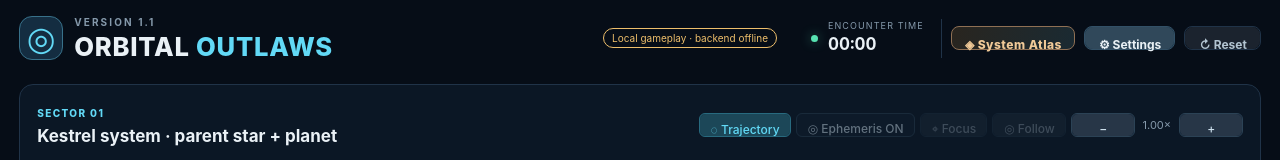
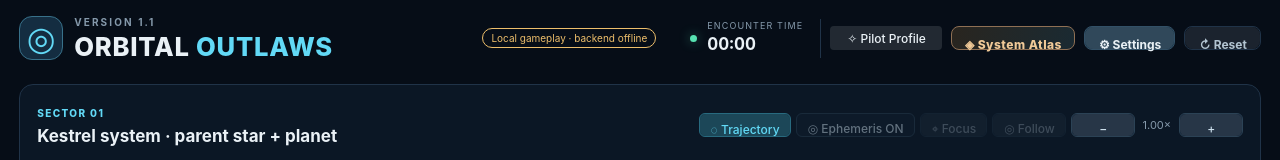
Before and after one commit to MaxKuftinec/orbital-outlaws, a Vue app in the folder frontend/: page / in a window 1280 px wide. Shown: the top 160 px of the page. Built offline with nearby package versions, Linux system fonts and the light colour scheme; no server answers.

Commit message:
ui(profile): add pilot identity action alongside System Atlas

```diff
--- a/frontend/src/App.vue
+++ b/frontend/src/App.vue
@@ -7,6 +7,7 @@ import TelemetryPanel from './components/TelemetryPanel.vue'
 import TargetingPanel from './components/TargetingPanel.vue'
 import NavigationPanel from './components/NavigationPanel.vue'
 import SystemAtlas from './components/SystemAtlas.vue'
+import PilotProfile from './components/PilotProfile.vue'
 
 const publicPreview = import.meta.env.VITE_PUBLIC_PREVIEW === '1'
 
@@ -17,7 +18,7 @@ const legacyFiles = [
 
 export default defineComponent({
   name: 'OrbitalCockpit',
-  components: { CommsPanel, ShipPanel, TechnologyMarket, TelemetryPanel, TargetingPanel, NavigationPanel, SystemAtlas },
+  components: { CommsPanel, ShipPanel, TechnologyMarket, TelemetryPanel, TargetingPanel, NavigationPanel, SystemAtlas, PilotProfile },
   data() {
     return {
       publicPreview,
@@ -39,6 +40,9 @@ export default defineComponent({
     window.removeEventListener('hashchange', this.onHashChange as EventListener)
   },
   methods: {
+    openProfile() {
+      (this.$refs.pilotProfile as { show: () => void } | undefined)?.show()
+    },
     onHashChange() {
       this.view = window.location.hash === '#/atlas' ? 'atlas' : 'cockpit'
       this.$nextTick(() => window.dispatchEvent(new Event('resize')))
@@ -102,6 +106,7 @@ export default defineComponent({
 <v-app class="orbital-vuetify">
   <v-main>
 
+  <PilotProfile ref="pilotProfile" />
   <SystemAtlas v-show="view==='atlas'" @back="openCockpit" @inspect="inspectBody" />
   <div v-show="view==='cockpit'" class="app-shell">
     <header class="topbar">
@@ -112,6 +117,7 @@ export default defineComponent({
       <div class="top-actions"><v-chip v-if="publicPreview" color="info" size="x-small" variant="outlined">PUBLIC ALPHA · LOCAL SANDBOX · NOT SAVED</v-chip><v-chip v-else :color="persistentOnline || backendOnline ? 'success' : 'warning'" size="x-small" variant="outlined">{{ persistentOnline ? 'Live · flight and upgrades saved' : backendOnline ? 'Backend online · connecting flight' : 'Local gameplay · backend offline' }}</v-chip>
         <div class="sim-clock"><span class="dot live"></span><div><span class="quiet-label">ENCOUNTER TIME</span><strong id="sim-clock">00:00</strong></div></div>
 
+        <v-btn density="compact" variant="tonal" class="pilot-registry-nav" title="Register, verify or sign in to your pilot profile" @click="openProfile">✧ Pilot Profile</v-btn>
         <v-btn density="compact" variant="outlined" id="open-atlas-btn" class="action-btn atlas-app-nav" title="Open the Veyra System Atlas: lore, star system and flight guides" @click="openAtlas">◈ System Atlas</v-btn>
         <v-btn density="compact" variant="tonal"  id="settings-btn" type="button" class="action-btn" title="Flight control and map settings">⚙ Settings</v-btn>
 
```
